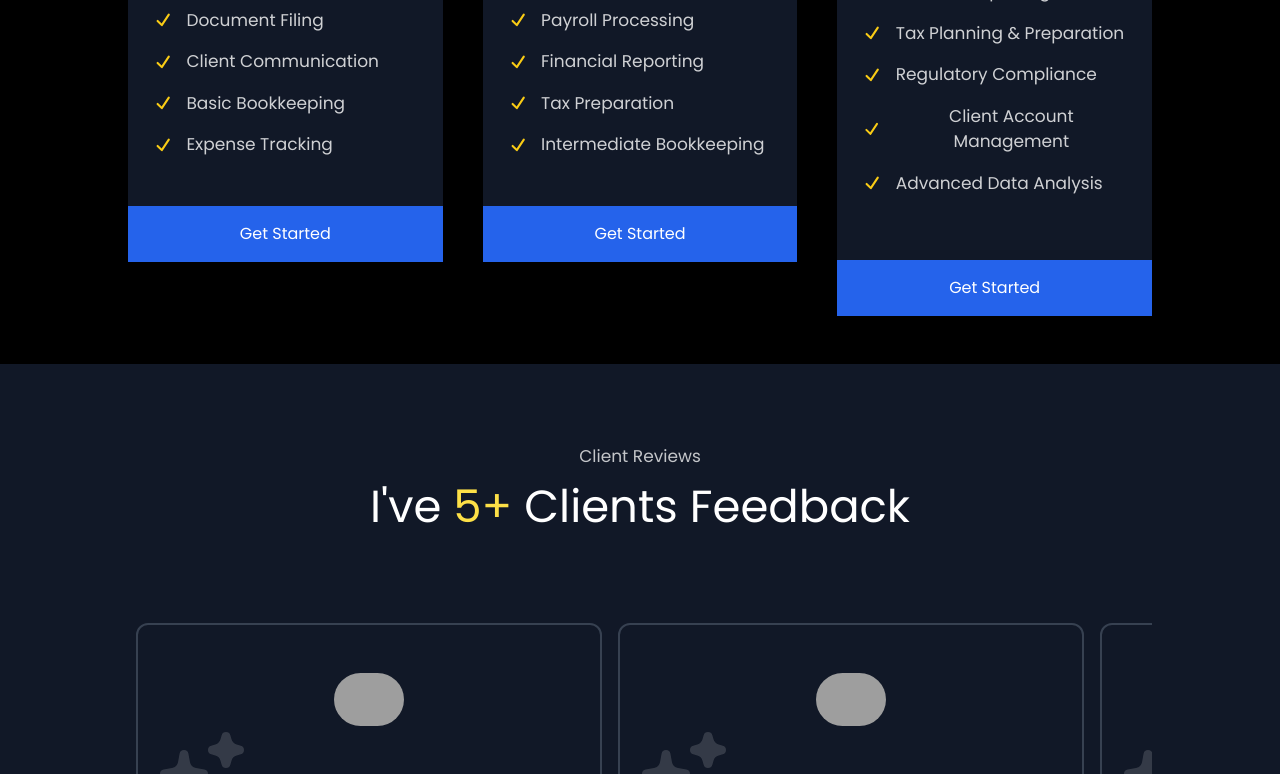
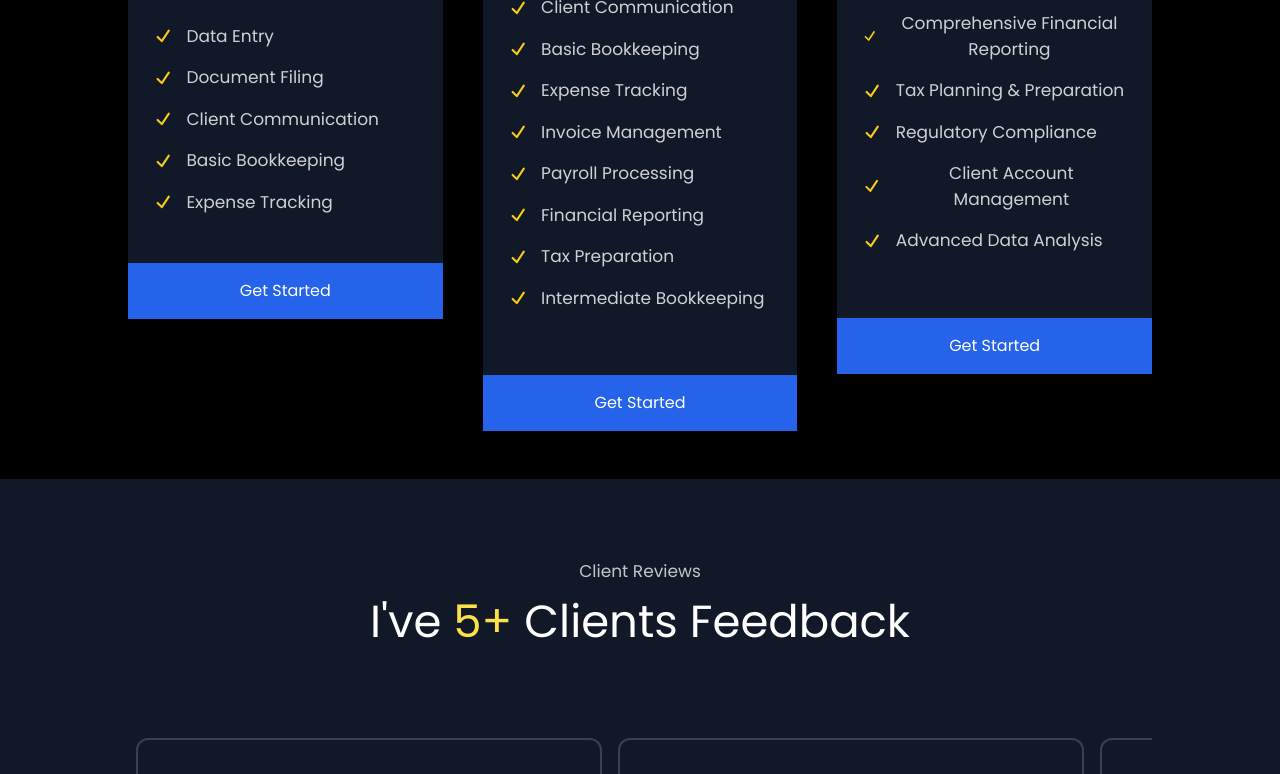
Before and after one commit to Deepak000HR/portfolio, a Next.js app: page / in a window 1280 px wide. Shown: the part 4240-5014 px from the top of the page. Built offline with nearby package versions, Linux system fonts and the light colour scheme; grey boxes are pictures that could not be loaded.

Commit message:
headernav

```diff
--- a/components/Helper/ClientReviewCard.tsx
+++ b/components/Helper/ClientReviewCard.tsx
@@ -5,9 +5,10 @@ interface Props {
   image: string;
   user: string;
   role: string;
+  feedback: String;
 }
 
-const ClientReviewCard = ({ image, user, role }: Props) => {
+const ClientReviewCard = ({ image, user, role, feedback }: Props) => {
   return (
     <div className="m-2 hover:bg-gray-700 transition-all duration-300 rounded-lg">
       <div className="border-2 p-4 border-gray-700 rounded-xl">
@@ -22,7 +23,7 @@ const ClientReviewCard = ({ image, user, role }: Props) => {
           <SparklesIcon className="w-[6rem] h-[6rem] text-white opacity-15 fixed" />
         </div>
         <p className="text-[15px] text-white opacity-65 mt-[3rem] text-center">
-          Good Services, Hardworking Person
+          {feedback}
         </p>
         <div className="flex items-center space-x-1 justify-center mt-[0.4rem]">
           <StarIcon className="w-[1.4rem] h-[1.4rem] text-yellow-400" />
--- a/components/Helper/ReviewSlider.tsx
+++ b/components/Helper/ReviewSlider.tsx
@@ -38,11 +38,13 @@ const ReviewSlider = () => {
         image="https://avatars.githubusercontent.com/u/87695786?v=4"
         user="Manish Gautam"
         role="Flutter Dev."
+        feedback="Good Services, Hardworking Person"
       />
       <ClientReviewCard
         image="https://scontent.fixc8-3.fna.fbcdn.net/v/t1.6435-9/119526191_189149019376225_3116269047404077355_n.jpg?_nc_cat=109&ccb=1-7&_nc_sid=5f2048&_nc_ohc=RLTucYDS-I4Q7kNvgEE7CF-&_nc_ht=scontent.fixc8-3.fna&oh=00_AYCOiY83S3QA5tduHkPSWFO-E3S9D-lz8Qu9vWPQms6JsA&oe=666FE5D4"
         user="Nandu"
         role="stone crushing plant owner."
+        feedback="Efficient and reliable service. Deepak is very professional."
       />
     </Carousel>
   );
--- a/components/Price.tsx
+++ b/components/Price.tsx
@@ -33,11 +33,16 @@ const Price = ({ id }: Props) => {
           price="25$"
           bg="bg-green-900"
           features={[
+            "Data Entry",
+            "Document Filing",
+            "Client Communication",
+            "Basic Bookkeeping",
+            "Expense Tracking",
             "Invoice Management",
             "Payroll Processing",
             "Financial Reporting",
             "Tax Preparation",
-            "Intermediate Bookkeeping",
+            "Intermediate Bookkeeping"
           ]}
         />
         <PriceCard
```
